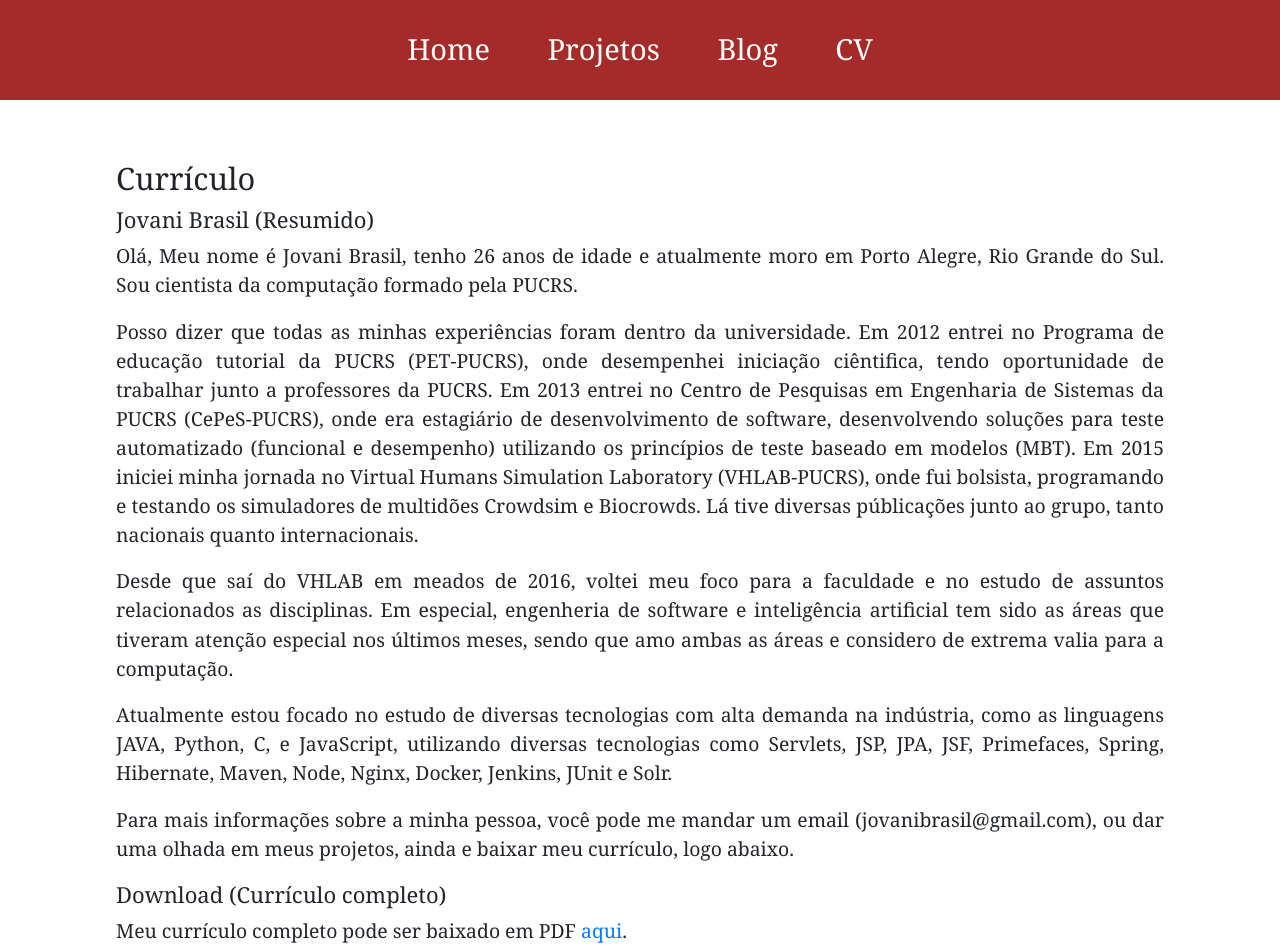
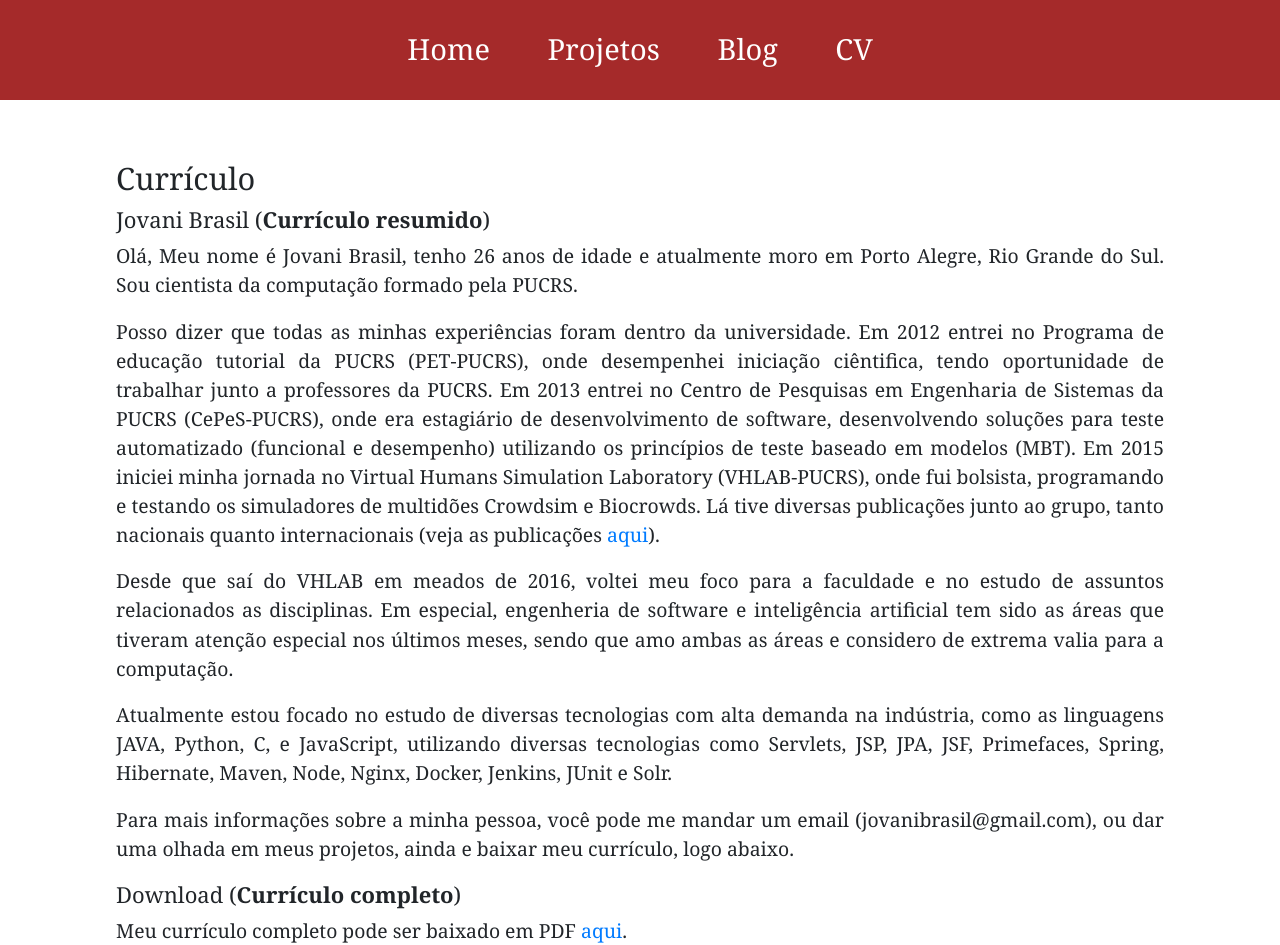
Before and after one commit to jovanibrasil/jovanibrasil-app, an Angular app: page /cv in a window 1280 px wide. Built offline with nearby package versions, Linux system fonts and the light colour scheme.

Commit message:
Add lattes reference

```diff
--- a/src/app/cv/cv.component.html
+++ b/src/app/cv/cv.component.html
@@ -3,7 +3,7 @@
             <div class="text-container">
                 <h3>Currículo</h3>
 
-                <h5>Jovani Brasil (Resumido)</h5>
+                <h5>Jovani Brasil (<b>Currículo resumido</b>)</h5>
 
                 <p>Olá, Meu nome é Jovani Brasil, tenho 26 anos de idade e atualmente moro em Porto Alegre, Rio Grande do Sul. Sou cientista
                     da computação formado pela PUCRS.</p>
@@ -14,7 +14,8 @@
                 de desenvolvimento de software, desenvolvendo soluções para teste automatizado (funcional e desempenho) utilizando os
                 princípios de teste baseado em modelos (MBT). Em 2015 iniciei minha jornada no Virtual Humans Simulation
                 Laboratory (VHLAB-PUCRS), onde fui bolsista, programando e testando os simuladores de multidões Crowdsim e Biocrowds. Lá
-                tive diversas públicações junto ao grupo, tanto nacionais quanto internacionais.</p>
+                tive diversas publicações junto ao grupo, tanto nacionais quanto internacionais (veja as publicações
+                <a href="http://lattes.cnpq.br/3411257639128251">aqui</a>).</p>
 
                 <p>Desde que saí do VHLAB em meados de 2016, voltei meu foco para a faculdade e no estudo de assuntos relacionados as
                 disciplinas. Em especial, engenheria de software e inteligência artificial tem sido as áreas que tiveram atenção especial
@@ -27,7 +28,7 @@
                 <p>Para mais informações sobre a minha pessoa, você pode me mandar um email (jovanibrasil@gmail.com), ou dar uma olhada em meus projetos,
                 ainda e baixar meu currículo, logo abaixo.</p>
 
-                <h5>Download (Currículo completo)</h5>
+                <h5>Download (<b>Currículo completo</b>)</h5>
 
                 Meu currículo completo pode ser baixado em PDF <a href="/assets/jovanibrasil_cv.pdf" download="jovanibrasil_cv" alt="Meu CV">aqui</a>.
             </div>
```
